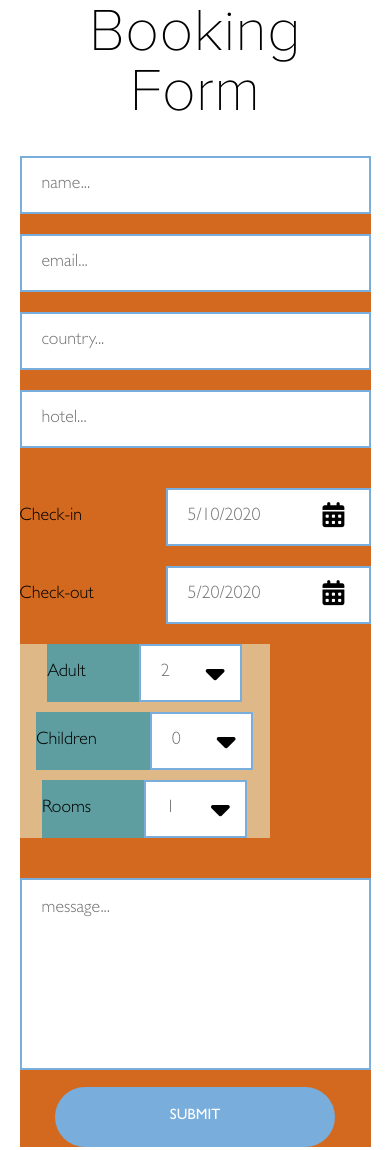
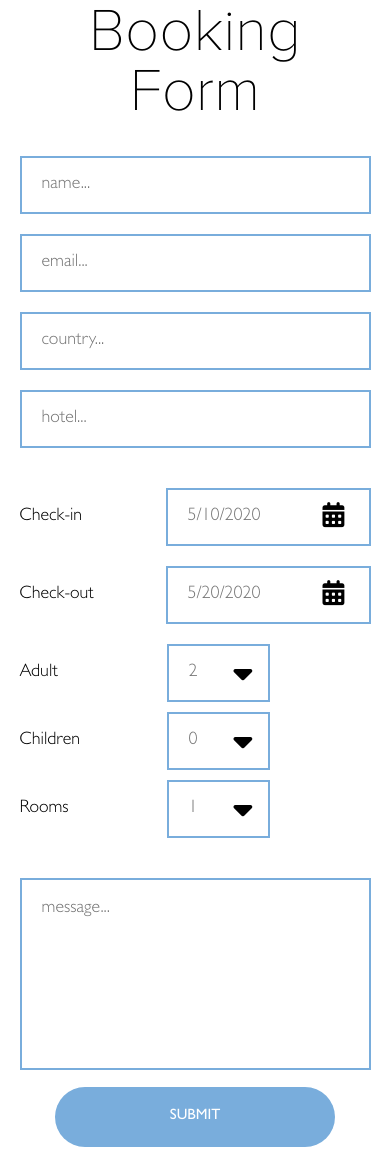
Before and after one commit to N215-mpegram/homework-four-repo, a website: page index.html in a window 390 px wide. Shown: the part 1485-2635 px from the top of the page. Drawn offline with Linux system fonts and the light colour scheme.

Commit message:
fixed adult/children/rooms responsiveness and spacing

```diff
--- a/scss/home/home.scss
+++ b/scss/home/home.scss
@@ -498,7 +498,7 @@
 
         .form {
             width: 90%;
-            background-color: chocolate;
+            // background-color: chocolate;
             margin: auto;
 
             .padding1 {
@@ -650,39 +650,42 @@
                 // align-items: center;
                 // justify-content: left;
                 margin-bottom: 20px;
-                background-color: burlywood;
+                // background-color: burlywood;
 
                 .adults {
+                    width: 250px;
                     display: flex;
                     align-items: center;
-                    // justify-content: space-between;
+                    justify-content: space-between;
                     margin-left: 0px;
                     margin-bottom: 10px;
-                    background-color: cadetblue;
+                    // background-color: cadetblue;
                 }
 
                 .children {
+                    width: 250px;
                     display: flex;
                     align-items: center;
                     justify-content: space-between;
                     margin-left: 0;
                     margin-bottom: 10px;
-                    background-color: cadetblue;
+                    // background-color: cadetblue;
 
                 }
 
                 .rooms {
+                    width: 250px;
                     display: flex;
                     align-items: center;
                     justify-content: space-between;
                     margin-left: 0;
-                    background-color: cadetblue;
+                    // background-color: cadetblue;
 
                 }
 
             }
 
-       .message {
+        .message {
             width: 100%;
             height: 192px;
             padding-top: 20px;
```
Also changed, not shown: css/styles.css.
